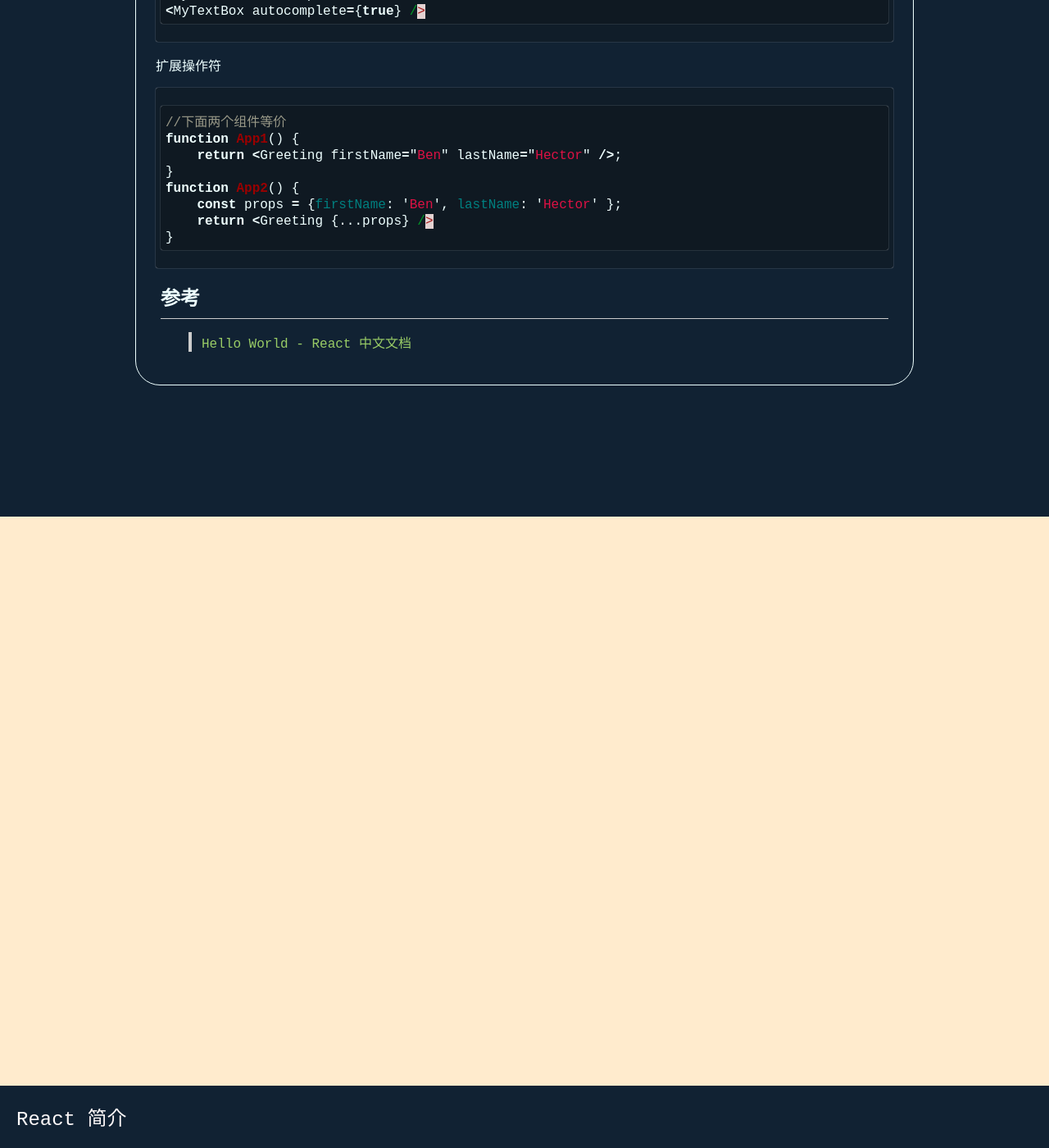
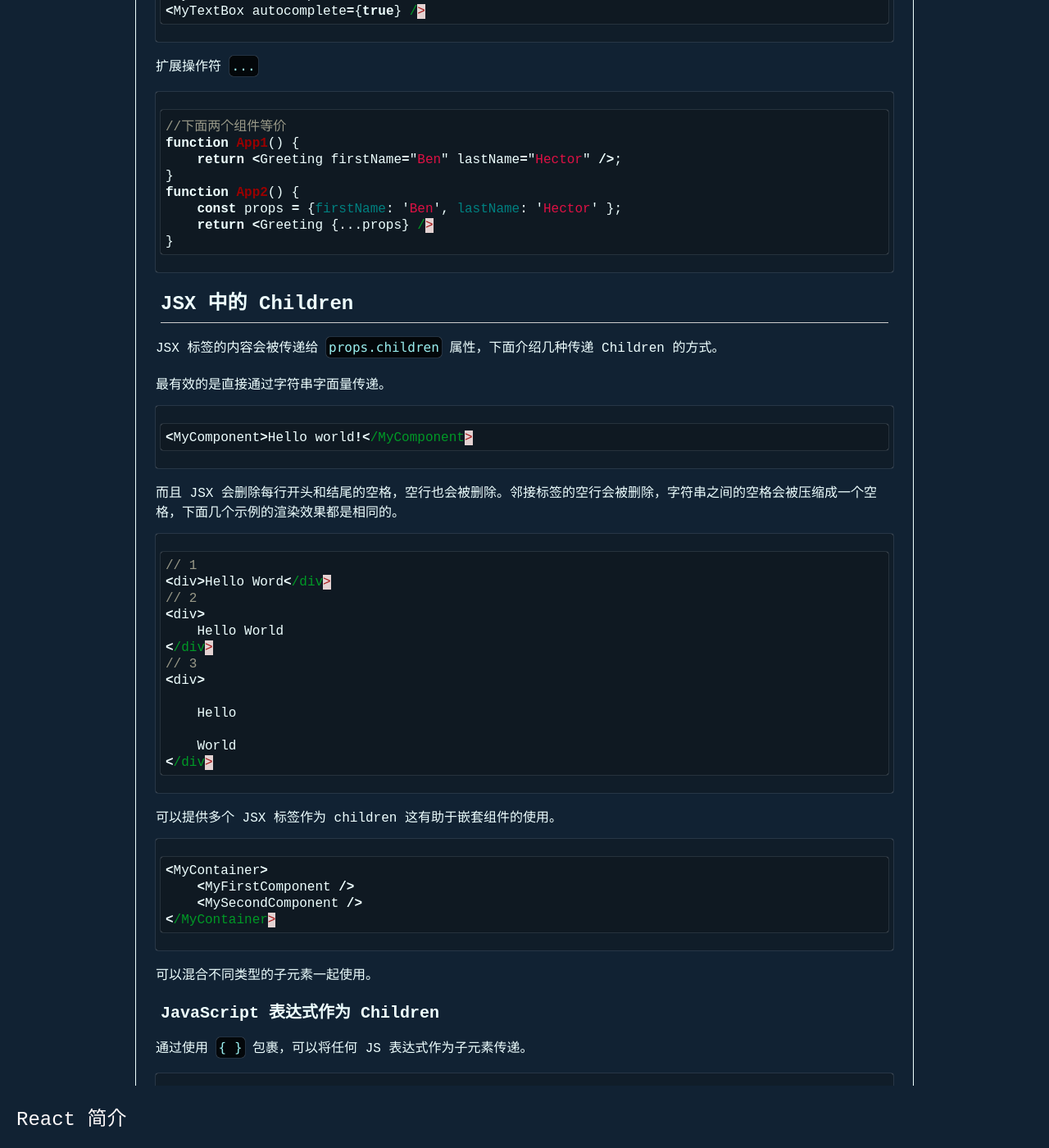
Before and after one commit to rzning/blog-2017, a Jekyll site: the page built from _posts/2017-04-29-react.md, in a window 1280 px wide and 1400 px high, scrolled down 19005 px. Shown: the whole window at 82% size. Built offline with Jekyll 4.4.1, drawn with Linux system fonts in a browser that asks for light colours; some of the changed text lies outside the part shown.

Commit message:
Updated : blog `react.md`

````diff
--- a/_posts/2017-04-29-react.md
+++ b/_posts/2017-04-29-react.md
@@ -882,7 +882,7 @@ function NumberDecorator(props) {
 <MyTextBox autocomplete={true} />
 ```
 
-扩展操作符
+扩展操作符 `...`
 
 ```js
 //下面两个组件等价
@@ -895,6 +895,79 @@ function App2() {
 }
 ```
 
+## JSX 中的 Children
+
+JSX 标签的内容会被传递给 `props.children` 属性，下面介绍几种传递 Children 的方式。
+
+最有效的是直接通过字符串字面量传递。
+
+```js
+<MyComponent>Hello world!</MyComponent>
+```
+
+而且 JSX 会删除每行开头和结尾的空格，空行也会被删除。邻接标签的空行会被删除，字符串之间的空格会被压缩成一个空格，下面几个示例的渲染效果都是相同的。
+
+```js
+// 1
+<div>Hello Word</div>
+// 2
+<div>
+    Hello World
+</div>
+// 3
+<div>
+
+    Hello
+
+    World
+</div>
+```
+
+可以提供多个 JSX 标签作为 children 这有助于嵌套组件的使用。
+
+```js
+<MyContainer>
+    <MyFirstComponent />
+    <MySecondComponent />
+</MyContainer>
+```
+
+可以混合不同类型的子元素一起使用。
+
+### JavaScript 表达式作为 Children
+
+通过使用 `{ }` 包裹，可以将任何 JS 表达式作为子元素传递。
+
+```js
+// 下面表达式等价
+<MyComponent>foo</MyComponent>
+<MyComponent>{'foo'}</MyComponent>
+```
+
+下面是一个渲染 Todo 列表组件的例子。
+
+```js
+function Item(prps) {
+    return <li>{props.message}</li>;
+}
+function TodoList() {
+    const todos = ['aaa', 'bbb', 'ccc'];
+    return (
+        <ul>
+            {todos.map(
+                (message) => <Item key={message} message={message} />
+            )}
+        </ul>
+    );
+}
+```
+
+### 函数作为 Children
+
+
+
+
+
 
 ## 参考
 
````
Also changed, not shown: other parts of _posts/2017-04-29-react.md (+1 -1 lines).
